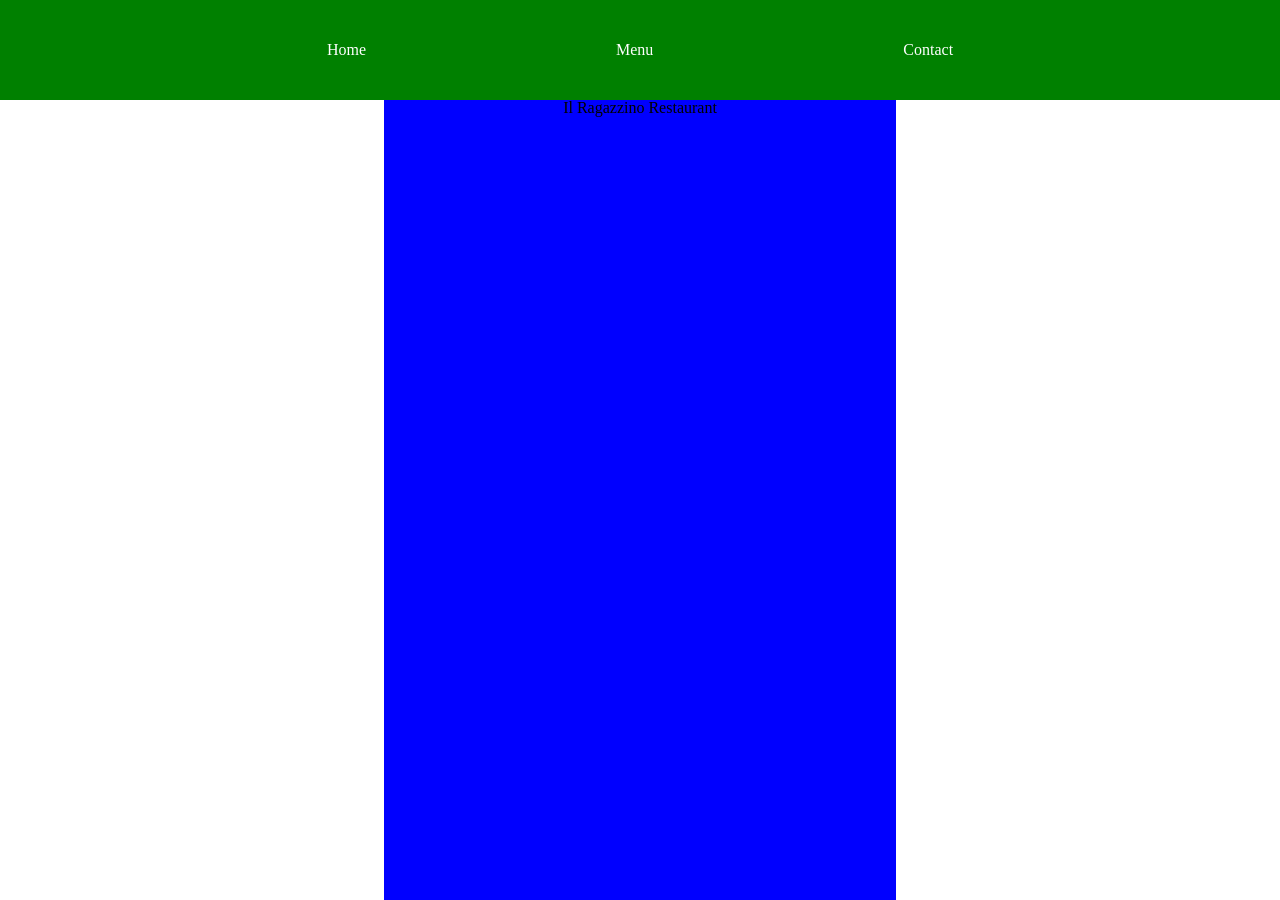
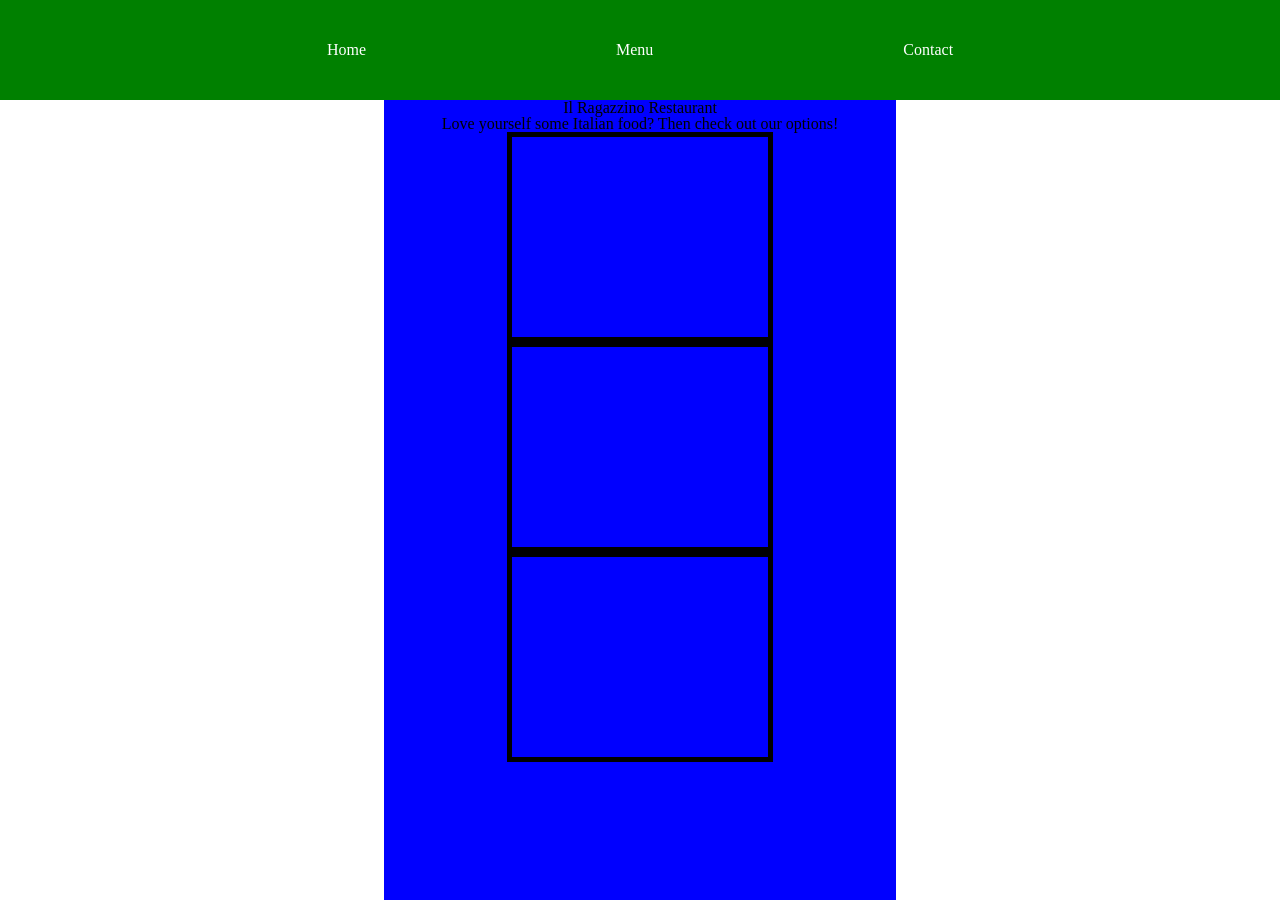
Before and after one commit to autotelico/restaurant-page, a website built with webpack: page dist/index.html in a window 1280 px wide. Built offline with nearby package versions, Linux system fonts and the light colour scheme.

Commit message:
add :root variables for easier code maintenance

```diff
--- a/src/style.css
+++ b/src/style.css
@@ -1,3 +1,7 @@
+:root{
+    --food-box-height: 200px;
+}
+
 #header {
     position: relative;
     color: #fff;
@@ -28,3 +32,21 @@
     flex-direction: column;
     align-items: center;
 }
+
+#content #food1 {
+    height: var(--food-box-height);
+    border: 5px solid black;
+    width: 50%;
+}
+
+#content #food2 {
+    height: var(--food-box-height);
+    border: 5px solid black;
+    width: 50%;
+}
+
+#content #food3 {
+    height: var(--food-box-height);
+    border: 5px solid black;
+    width: 50%;
+}
```
Also changed, not shown: dist/index.html.
